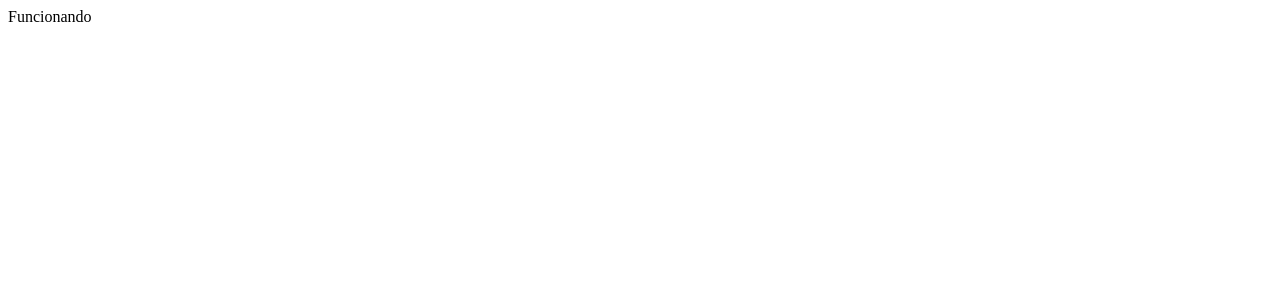
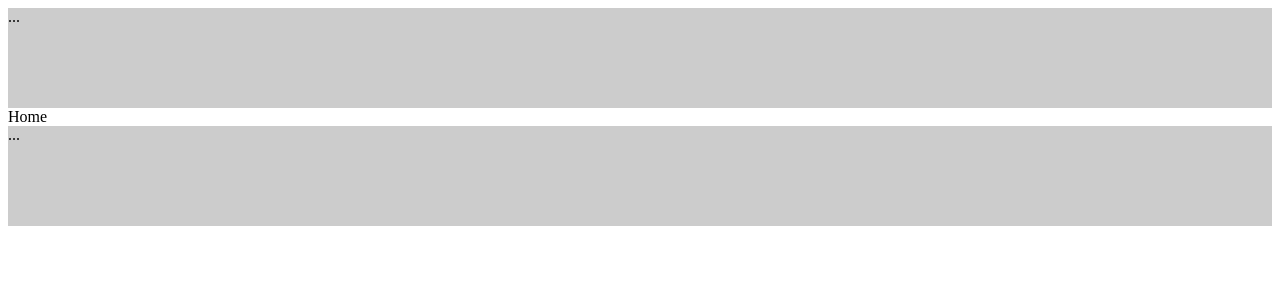
Before and after one commit to brito101/btx-front, a React (Create React App) app: page / in a window 1280 px wide. Shown: the top 300 px of the page. Built offline with nearby package versions, Linux system fonts and the light colour scheme.

Commit message:
Router setting and add initial template

```diff
--- a/package.json
+++ b/package.json
@@ -9,8 +9,10 @@
     "react": "^18.2.0",
     "react-dom": "^18.2.0",
     "react-redux": "^8.0.5",
+    "react-router-dom": "^6.4.3",
     "react-scripts": "5.0.1",
     "redux": "^4.2.0",
+    "styled-components": "^5.3.6",
     "web-vitals": "^2.1.4"
   },
   "scripts": {
--- a/src/App.js
+++ b/src/App.js
@@ -1,7 +1,20 @@
 import React from "react"
+import { BrowserRouter } from "react-router-dom"
+import { Template } from "./components/main"
+import Footer from "./components/partials/Footer"
+import Header from "./components/partials/Header"
+import Router from "./Routes"
 
 const Page = (props) => {
-  return <div>Funcionando</div>
+  return (
+    <BrowserRouter>
+      <Template>
+        <Header />
+        <Router />
+        <Footer />
+      </Template>
+    </BrowserRouter>
+  )
 }
 
 export default Page
--- /dev/null
+++ b/src/Routes.js
@@ -0,0 +1,15 @@
+import React from "react"
+import { Routes, Route } from "react-router-dom"
+import Home from "./pages/About"
+import About from "./pages/Home"
+
+const Router = () => {
+  return (
+    <Routes>
+      <Route exact path='/' element={<Home />} />
+      <Route exact path='/sobre' element={<About />} />
+    </Routes>
+  )
+}
+
+export default Router
--- /dev/null
+++ b/src/components/main.js
@@ -0,0 +1,9 @@
+import styled from "styled-components"
+
+export const Template = styled.div``
+
+export const PageContainer = styled.div``
+
+export const PageTitle = styled.h1``
+
+export const PageBody = styled.div``
--- /dev/null
+++ b/src/components/partials/Footer/index.js
@@ -0,0 +1,9 @@
+import React from "react"
+
+import { FooterArea } from "./styled"
+
+const Footer = () => {
+  return <FooterArea>...</FooterArea>
+}
+
+export default Footer
--- /dev/null
+++ b/src/components/partials/Footer/styled.js
@@ -0,0 +1,6 @@
+import styled from "styled-components"
+
+export const FooterArea = styled.div`
+  height: 100px;
+  background-color: #ccc;
+`
--- /dev/null
+++ b/src/components/partials/Header/index.js
@@ -0,0 +1,9 @@
+import React from "react"
+
+import { HeaderArea } from "./styled"
+
+const Header = () => {
+  return <HeaderArea>...</HeaderArea>
+}
+
+export default Header
--- /dev/null
+++ b/src/components/partials/Header/styled.js
@@ -0,0 +1,6 @@
+import styled from "styled-components"
+
+export const HeaderArea = styled.div`
+  height: 100px;
+  background-color: #ccc;
+`
--- /dev/null
+++ b/src/pages/About/index.js
@@ -0,0 +1,9 @@
+import React from "react"
+
+const Home = () => {
+  return (
+      <div>Home</div>
+  )
+}
+
+export default Home
--- /dev/null
+++ b/src/pages/Home/index.js
@@ -0,0 +1,9 @@
+import React from "react"
+
+const About = () => {
+  return (
+      <div>Sobre</div>
+  )
+}
+
+export default About
```
Also changed, not shown: 1 other file (tests, documents, lock files or other folders).
